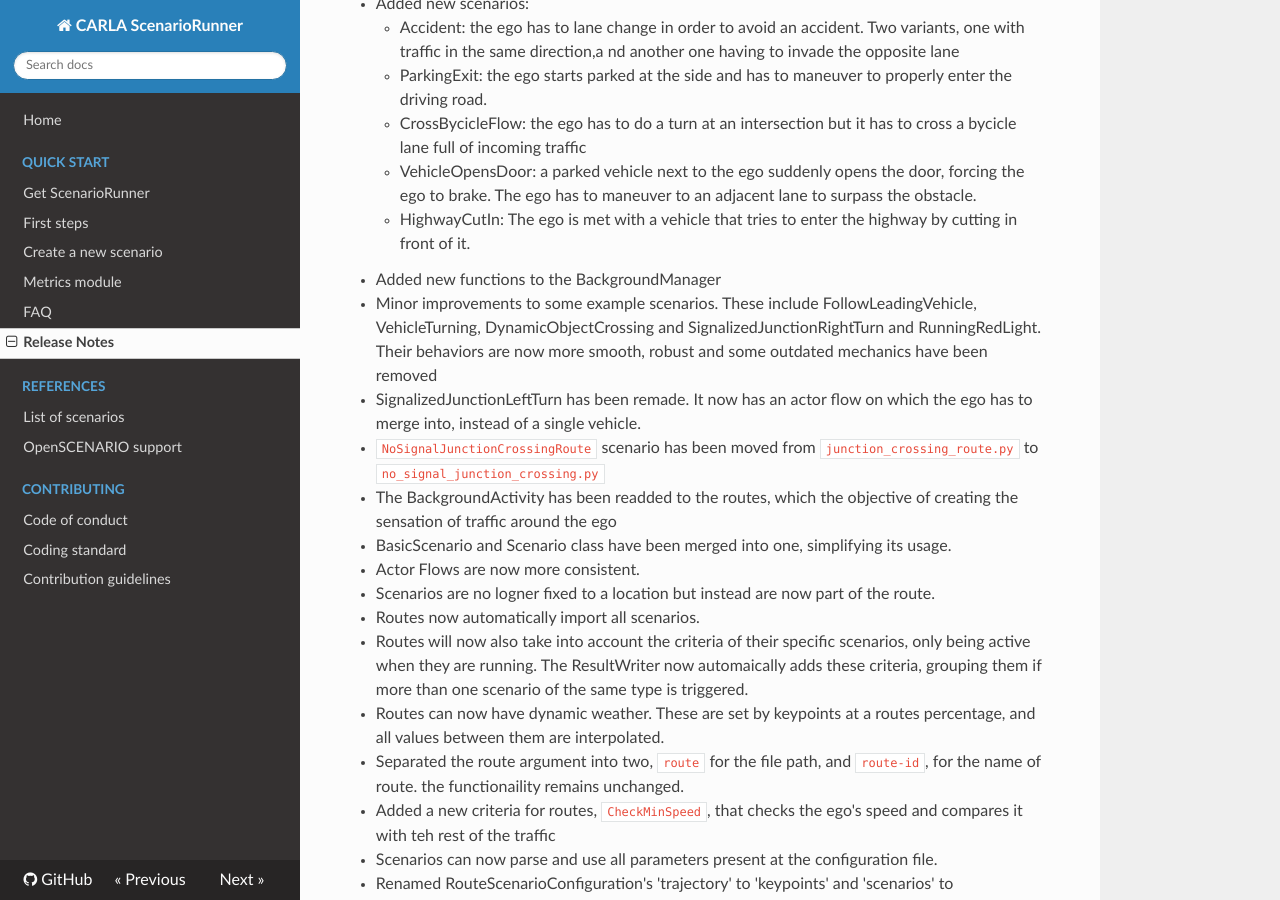
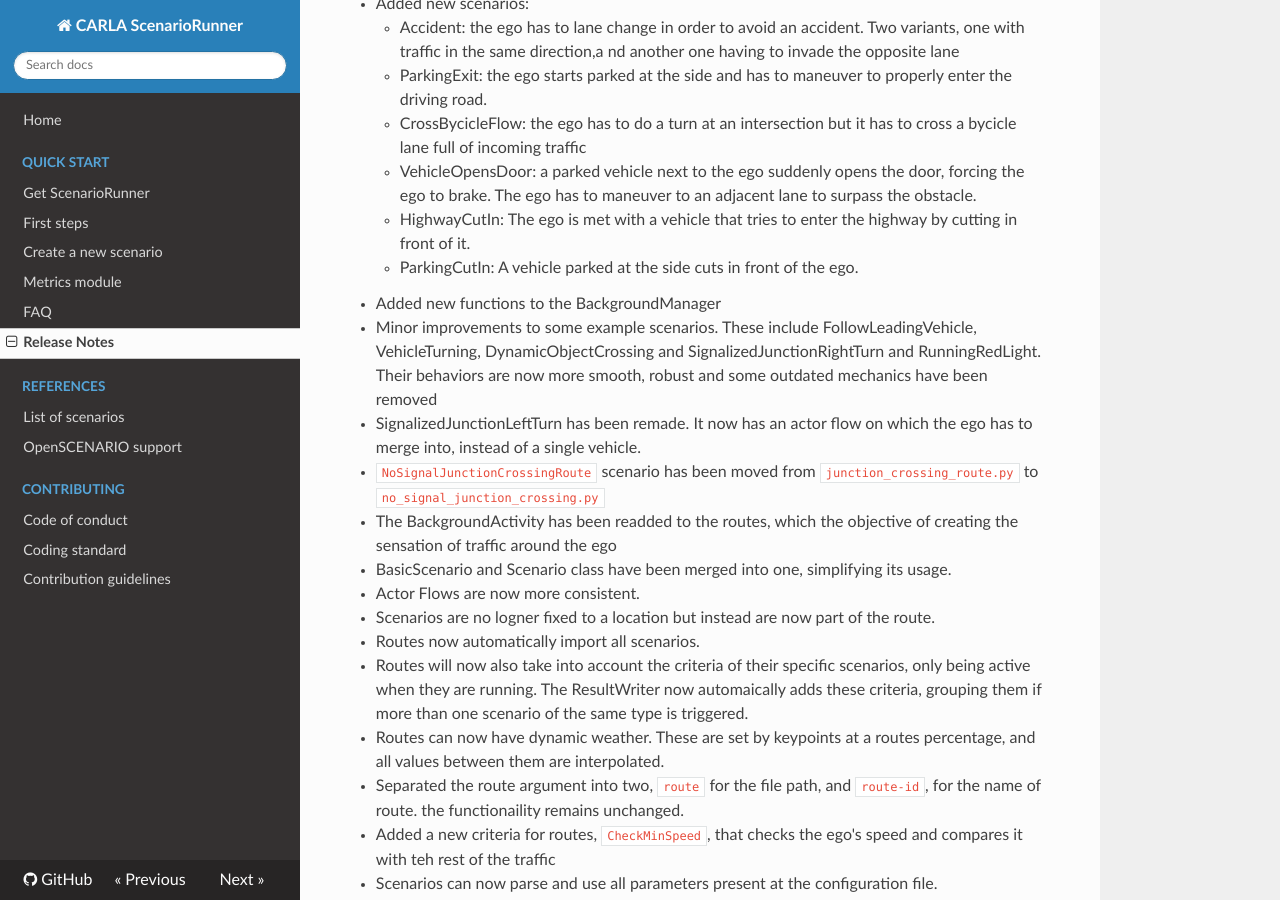
Before and after one commit to carla-simulator/scenario_runner, an MkDocs documentation site: the page built from Docs/CHANGELOG.md, in a window 1280 px wide and 900 px high, scrolled down 653 px. Built offline with MkDocs 1.6.1, drawn with Linux system fonts in a browser that asks for light colours; nearby versions of some CDN libraries.

Commit message:
CHANGELOG

```diff
--- a/Docs/CHANGELOG.md
+++ b/Docs/CHANGELOG.md
@@ -23,6 +23,7 @@
     - CrossBycicleFlow: the ego has to do a turn at an intersection but it has to cross a bycicle lane full of incoming traffic
     - VehicleOpensDoor: a parked vehicle next to the ego suddenly opens the door, forcing the ego to brake. The ego has to maneuver to an adjacent lane to surpass the obstacle.
     - HighwayCutIn: The ego is met with a vehicle that tries to enter the highway by cutting in front of it.
+    - ParkingCutIn: A vehicle parked at the side cuts in front of the ego.
 * Added new functions to the BackgroundManager
 * Minor improvements to some example scenarios. These include FollowLeadingVehicle, VehicleTurning, DynamicObjectCrossing and SignalizedJunctionRightTurn and RunningRedLight. Their behaviors are now more smooth, robust and some outdated mechanics have been removed
 * SignalizedJunctionLeftTurn has been remade. It now has an actor flow on which the ego has to merge into, instead of a single vehicle.
```
